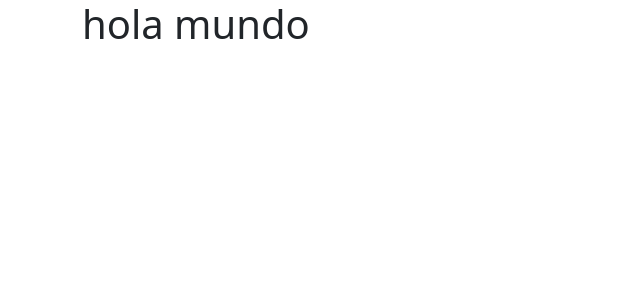
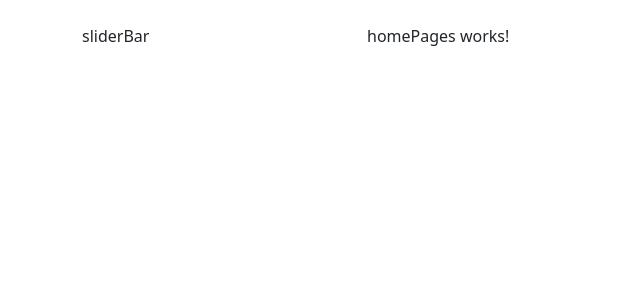
Before and after one commit to joseAL520/contryApp2.0, an Angular app: page / in a window 1280 px wide. Shown: the top 300 px of the page, without its empty margins (0-640 px from the left). Built offline with nearby package versions, Linux system fonts and the light colour scheme.

Commit message:
bases proyect

```diff
--- a/src/app/app.component.html
+++ b/src/app/app.component.html
@@ -1 +1,12 @@
-<h1> hola mundo</h1>
+<div class="row mt-4">
+
+
+    <div class="col-3">
+        sliderBar
+    </div>
+
+    <div class="col">
+        <shared-home-pages/>
+    </div>
+
+</div>
--- a/src/app/app.module.ts
+++ b/src/app/app.module.ts
@@ -3,6 +3,7 @@ import { BrowserModule } from '@angular/platform-browser';
 
 import { AppRoutingModule } from './app-routing.module';
 import { AppComponent } from './app.component';
+import { SharedModule } from './shared/shared.module';
 
 @NgModule({
   declarations: [
@@ -10,7 +11,8 @@ import { AppComponent } from './app.component';
   ],
   imports: [
     BrowserModule,
-    AppRoutingModule
+    AppRoutingModule,
+    SharedModule
   ],
   providers: [],
   bootstrap: [AppComponent]
--- /dev/null
+++ b/src/app/shared/pages/about/about.component.ts
@@ -0,0 +1,7 @@
+import {  Component } from '@angular/core';
+
+@Component({
+  selector: 'shared-about',
+  template: `<p>about works!</p>`,
+})
+export class AboutComponent { }
--- /dev/null
+++ b/src/app/shared/pages/homePages/homePages.component.ts
@@ -0,0 +1,10 @@
+import {  Component } from '@angular/core';
+
+@Component({
+  selector: 'shared-home-pages',
+  template: `
+    <p>homePages works!</p>
+
+  `,
+})
+export class HomePagesComponent { }
```
Also changed, not shown: src/app/countries/countries.module.ts (added, +12 -0 lines), src/app/shared/shared.module.ts (added, +25 -0 lines).
